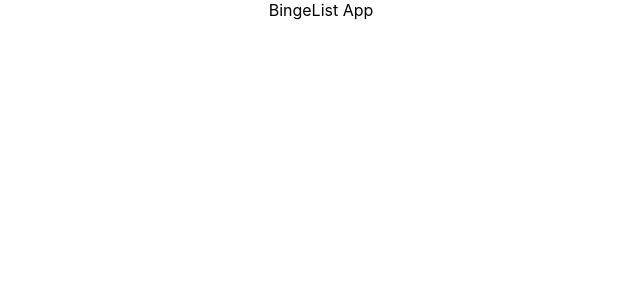
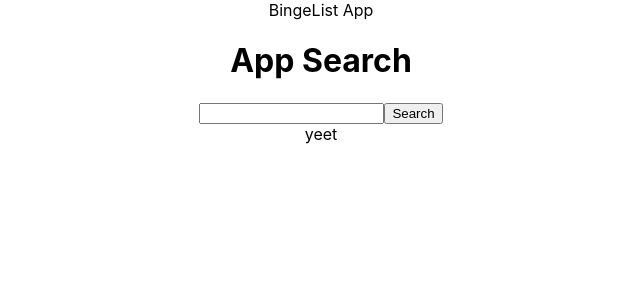
Before and after one commit to CharBar3/bingelist-frontend, a React (Create React App) app: page / in a window 1280 px wide. Shown: the top 300 px of the page, without its empty margins (319-959 px from the left). Built offline with nearby package versions, Linux system fonts and the light colour scheme.

Commit message:
search is working. WIP: displaying data

```diff
--- a/src/App.js
+++ b/src/App.js
@@ -1,9 +1,12 @@
 import './App.css';
+import Search from './pages/Search';
 
 function App() {
+
   return (
     <div className="App">
       BingeList App
+      <Search />
     </div>
   );
 }
--- /dev/null
+++ b/src/pages/Search.js
@@ -0,0 +1,55 @@
+import { useState } from 'react'
+
+const Search = () => {
+    // state to handle the URL changing based on search
+    const [URL, setURL] = useState('')
+    const [searchBar, setSearchBarState] = useState('')
+    // api key to be moved to .env file later
+    const API_key = "b9c2c073ec0a83e5114de86de84f79b2"
+
+    const [showSearch, setShowSearch] = useState('yeet')
+
+    // api search function
+    const apiSearch = async () => {
+        const response = await fetch (URL)
+        const data = await response.json()
+        console.log(data)
+
+        const transformedData = data.results.map(({name, media_type}, index) => {
+            // console.log({element.name})
+            return (
+            <div>
+
+            <p>{name}</p>
+            </div>
+            )
+        })
+
+
+        console.log(transformedData)
+        setShowSearch(transformedData)
+    }
+
+    // function that sets the URL called based on searchbar text
+    const handleSubmit = e => {
+        e.preventDefault()
+        const searchBarInfo = e.target.searchBar.value
+        setURL(`https://api.themoviedb.org/3/search/multi?api_key=${API_key}&language=en-US&query=${searchBarInfo}&page=1&include_adult=false`)
+        apiSearch()
+    }
+
+    return (
+        <>
+        <h1>App Search</h1>
+        <div>
+            <form onSubmit={handleSubmit}>
+                <input type="text" name="searchBar"/>
+                <button type='submit'>Search</button>
+            </form>
+            {showSearch}
+        </div>
+        </>
+    )
+}
+
+export default Search
```
